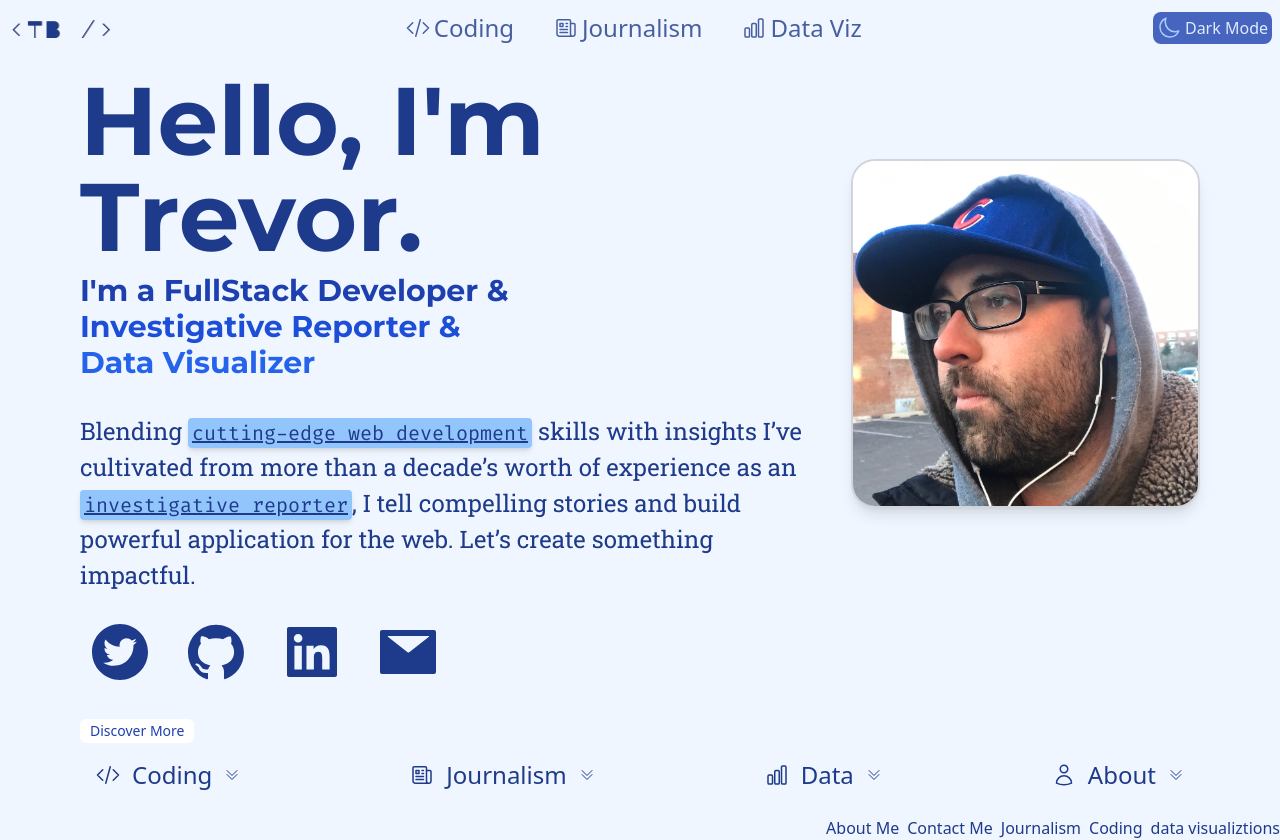
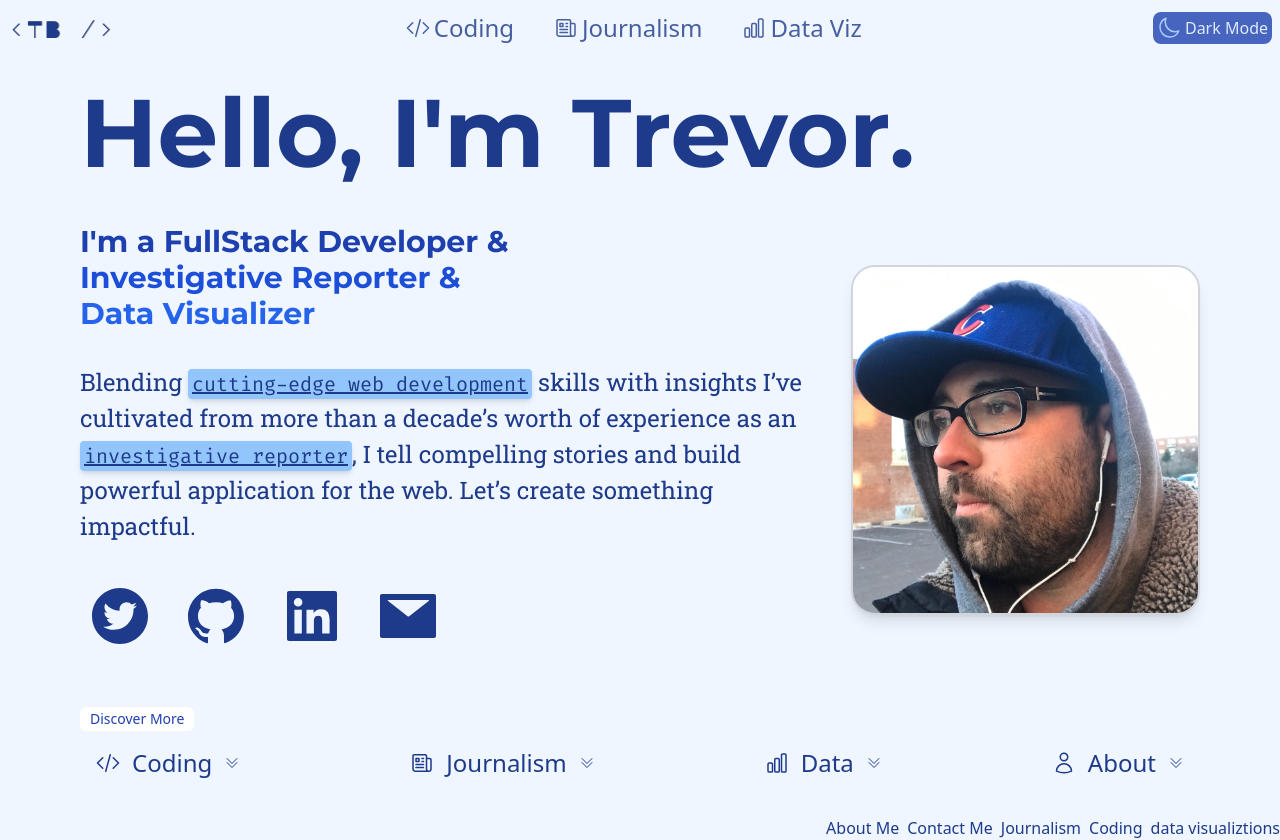
Before and after one commit to tbrown034/my-portfolio, a Next.js app: page /Components/Home in a window 1280 px wide. Built offline with nearby package versions, Linux system fonts and the light colour scheme.

Commit message:
refactor(Home): Refractored code so everythign is in nicer component blocks, photo is not better centered

```diff
--- a/app/Components/Home/Intro.jsx
+++ b/app/Components/Home/Intro.jsx
@@ -1,35 +1,15 @@
 "use client";
-import Image from "next/image";
-import photo from "../../../public/images/Trevor1crop.JPG";
+import MyLinks from "./MyLinks";
 
 import { motion } from "framer-motion";
+import WideMug from "./WideMug";
 
 export default function Intro() {
   return (
     <section className="flex flex-col justify-center ">
       <div className="grid-cols-12 space-x-6 sm:grid ">
         <div className="flex flex-col justify-around col-span-8 gap-8">
-          <motion.div
-            initial={{ x: -100, opacity: 0 }}
-            animate={{ x: 0, opacity: 1 }}
-            transition={{ duration: 1 }}
-            className="flex justify-center p-2 border-2 border-blue-800 border-dashed rounded-full border-opacity-70 sm:hidden"
-          >
-            <Image
-              className="flex w-1/2 p-2 border-2 border-blue-800 border-opacity-50 border-dashed rounded-full "
-              src={photo}
-              alt="Trevor Brown"
-            />
-          </motion.div>
           <div className="flex flex-col gap-2 ">
-            <motion.h1
-              className="text-6xl font-bold text-center lg:text-8xl sm:text-start font-montserrat"
-              initial={{ y: -100, opacity: 0 }}
-              animate={{ y: 0, opacity: 1 }}
-              transition={{ duration: 1 }}
-            >
-              Hello, I'm Trevor.
-            </motion.h1>
             <div className="">
               <h2 className="text-3xl text-blue-800 font-montserrat">
                 I'm a FullStack Developer &
@@ -63,20 +43,11 @@ export default function Intro() {
             , I tell compelling stories and build powerful application for the
             web. Let’s create something impactful.
           </motion.h3>
+          <MyLinks />
         </div>
-
-        <motion.div
-          initial={{ x: -100, opacity: 0 }}
-          animate={{ x: 0, opacity: 1 }}
-          transition={{ duration: 1 }}
-          className="flex items-center justify-center col-span-4 rounded-3xl "
-        >
-          <Image
-            className="hidden border-2 border-gray-300 shadow-lg rounded-3xl sm:flex "
-            src={photo}
-            alt="Trevor Brown"
-          />
-        </motion.div>
+        <div className="flex items-center col-span-4">
+          <WideMug c />
+        </div>
       </div>
     </section>
   );
--- /dev/null
+++ b/app/Components/Home/MobileMug.jsx
@@ -0,0 +1,22 @@
+import { motion } from "framer-motion";
+import Image from "next/image";
+import photo from "../../../public/images/Trevor1crop.JPG";
+
+export default function MobileMug() {
+  return (
+    <>
+      <motion.div
+        initial={{ x: -100, opacity: 0 }}
+        animate={{ x: 0, opacity: 1 }}
+        transition={{ duration: 1 }}
+        className="flex justify-center p-2 border-2 border-blue-800 border-dashed rounded-full border-opacity-70 sm:hidden"
+      >
+        <Image
+          className="flex w-1/2 p-2 border-2 border-blue-800 border-opacity-50 border-dashed rounded-full "
+          src={photo}
+          alt="Trevor Brown"
+        />
+      </motion.div>
+    </>
+  );
+}
--- /dev/null
+++ b/app/Components/Home/WideMug.jsx
@@ -0,0 +1,21 @@
+import { motion } from "framer-motion";
+import Image from "next/image";
+import photo from "../../../public/images/Trevor1crop.JPG";
+
+export default function WideMug() {
+  return (
+    <>
+      <motion.div
+        initial={{ x: -100, opacity: 0 }}
+        animate={{ x: 0, opacity: 1 }}
+        transition={{ duration: 1 }}
+      >
+        <Image
+          className="hidden border-2 border-gray-300 shadow-lg rounded-3xl sm:flex "
+          src={photo}
+          alt="Trevor Brown"
+        />
+      </motion.div>
+    </>
+  );
+}
--- a/app/Components/Home/page.jsx
+++ b/app/Components/Home/page.jsx
@@ -1,14 +1,25 @@
 // app > Components > Home > Hero.jsx
-
+"use client";
 import Intro from "./Intro.jsx";
 import BottomNav from "./BottomNav.jsx";
 import MyLinks from "./MyLinks.jsx";
+import { motion } from "framer-motion";
+import MobileMug from "./MobileMug";
 
 export default function Home() {
   return (
     <section className="flex flex-col justify-around gap-4 p-4 sm:h-95-screen sm:px-12 lg:px-20">
+      <motion.h1
+        className="text-6xl font-bold text-center lg:text-8xl sm:text-start font-montserrat"
+        initial={{ y: -100, opacity: 0 }}
+        animate={{ y: 0, opacity: 1 }}
+        transition={{ duration: 1 }}
+      >
+        Hello, I'm Trevor.
+      </motion.h1>
+      <MobileMug />
+
       <Intro />
-      <MyLinks />
       <BottomNav />
     </section>
   );
```
